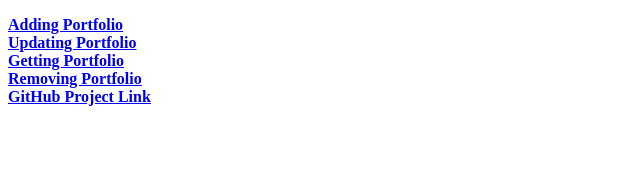
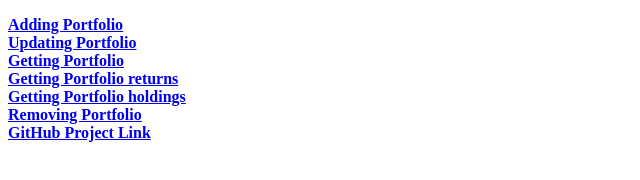
Before and after one commit to sumana91/portfolio-tracking-app, a website: page views/index.html in a window 1280 px wide. Shown: the part 386-566 px from the top of the page, without its empty margins (0-640 px from the left). Drawn offline with Linux system fonts and the light colour scheme.

Commit message:
Added missing endpoints in index.js

```diff
--- a/views/index.html
+++ b/views/index.html
@@ -9,9 +9,11 @@
    <body>
       <h1>Portfolio Tracking Application</h1> <img src="https://invest-faq.com/wp-content/uploads/2019/05/best-portfolio-trading-software.jpg"> <br><br>
       <a style="font-weight:bold"href="https://portfolio-tracking-app.herokuapp.com/api/portfolio/add"> Adding Portfolio </a> <br>
-      <a style="font-weight:bold"href="https://portfolio-tracking-app.herokuapp.com/api/portfolio/update"> Updating Portfolio </a> <br>
+      <a style="font-weight:bold"href="https://portfolio-tracking-app.herokuapp.com/api/portfolio/update/:id"> Updating Portfolio </a> <br>
       <a style="font-weight:bold"href="https://portfolio-tracking-app.herokuapp.com/api/portfolio"> Getting Portfolio </a> <br>
-      <a style="font-weight:bold"href="https://portfolio-tracking-app.herokuapp.com/api/portfolio/delete"> Removing Portfolio </a> <br>
+      <a style="font-weight:bold"href="https://portfolio-tracking-app.herokuapp.com/api/portfolio/returns"> Getting Portfolio returns</a> <br>
+      <a style="font-weight:bold"href="https://portfolio-tracking-app.herokuapp.com/api/portfolio/holdings"> Getting Portfolio holdings </a> <br>
+      <a style="font-weight:bold"href="https://portfolio-tracking-app.herokuapp.com/api/portfolio/delete/:id"> Removing Portfolio </a> <br>
       <a style="font-weight:bold"href="https://github.com/sumana91/portfolio_tracking_api"> GitHub Project Link </a>
    </body>
 </html>
```
